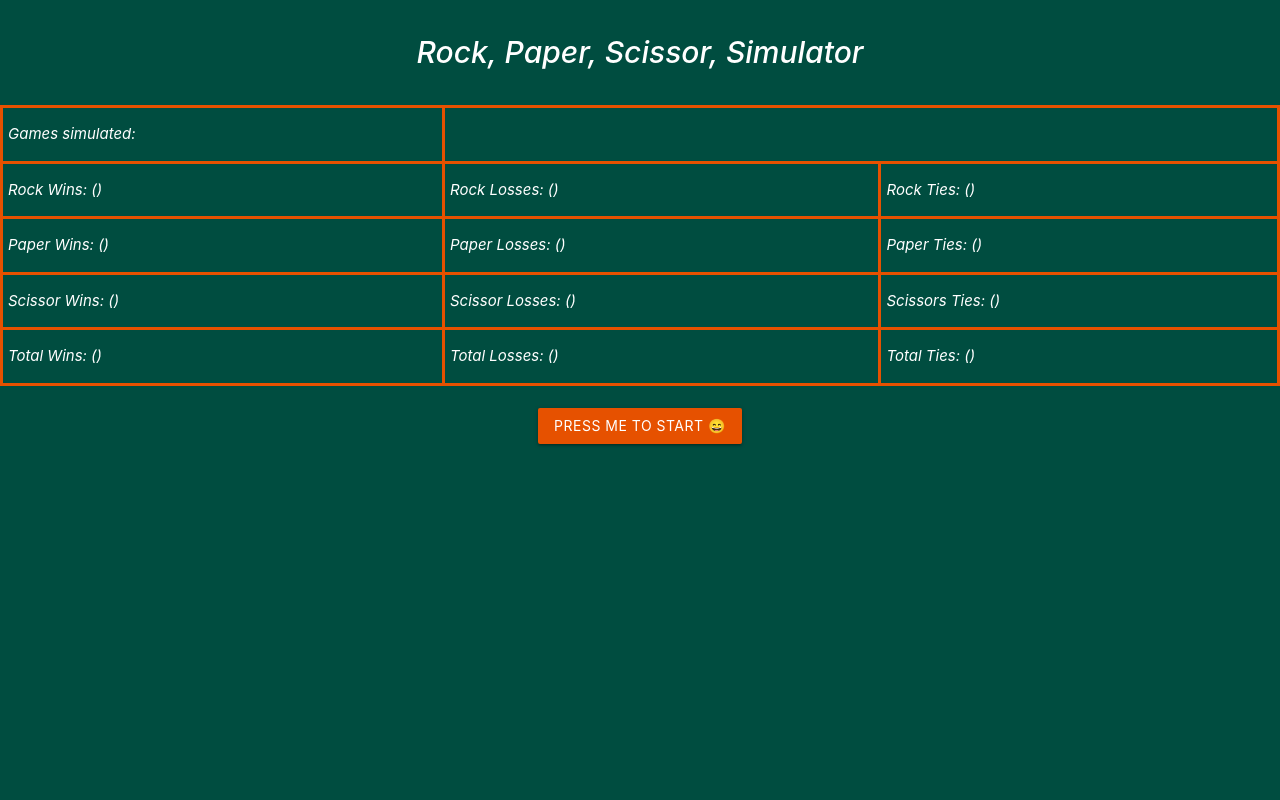
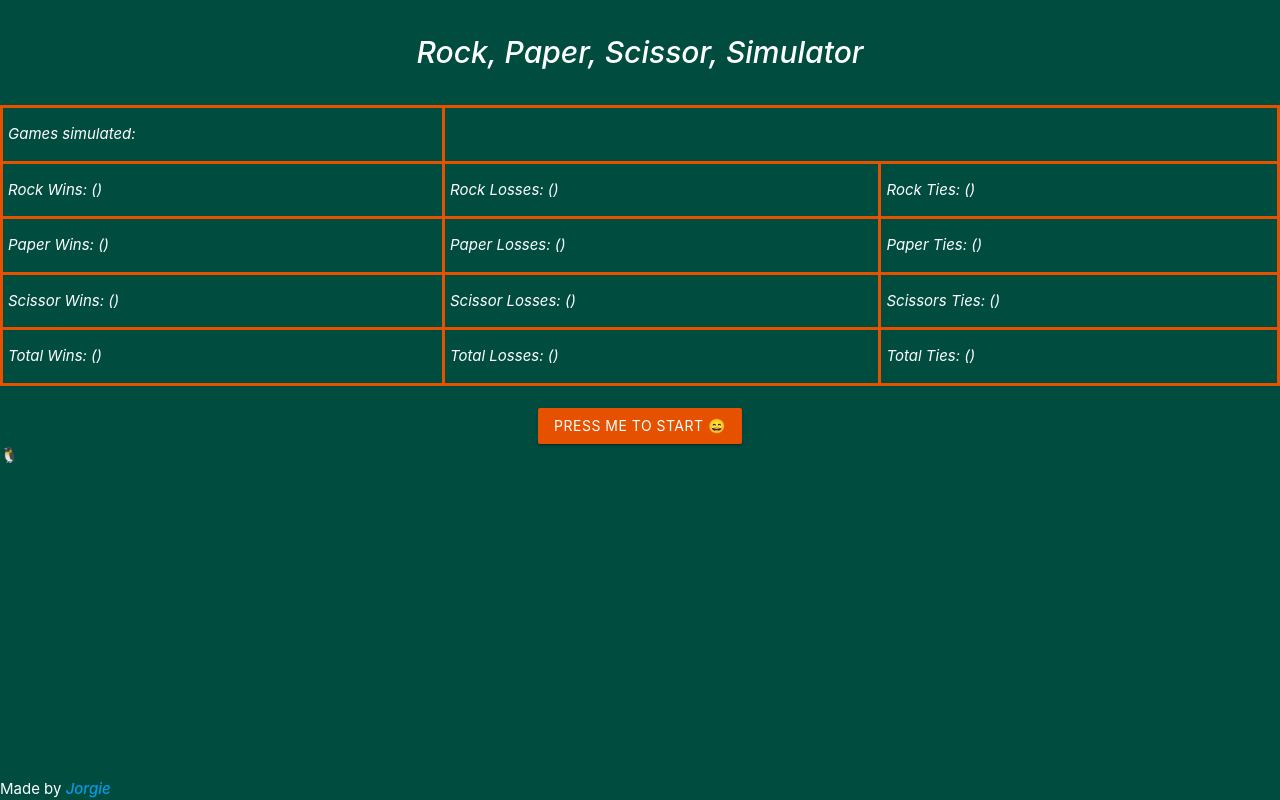
Before and after one commit to jsdelivrbot/RockPaperScissors, a plain HTML site: page index.html in a window 1280 px wide. Drawn offline with nearby package versions, Linux system fonts and the light colour scheme.

Commit message:
And done

```diff
--- a/index.html
+++ b/index.html
@@ -31,6 +31,12 @@ table, th, td {
 #uhhidk{
 	color: white;
 	font-size: 2em;
+}
+
+#foot{position:fixed;
+	bottom:0;
+	left:0;
+	color:white;
 }
 </style>
 
@@ -72,5 +78,6 @@ table, th, td {
 <div align="center">
 <a class="waves-effect waves-light btn orange darken-4"  onclick="LetsGo()">Press Me To Start &#128516;</a>
 </div>
+<span id="foot">Made by <a href="http://www.justjorgeandstuff.tumblr.com/mywebcode"><em><strong>Jorgie</strong></em></span></a>&#128039;</span>
 </body>
 </html>
```
